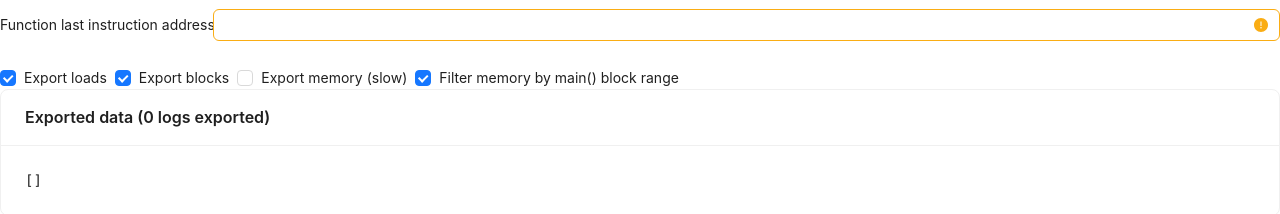
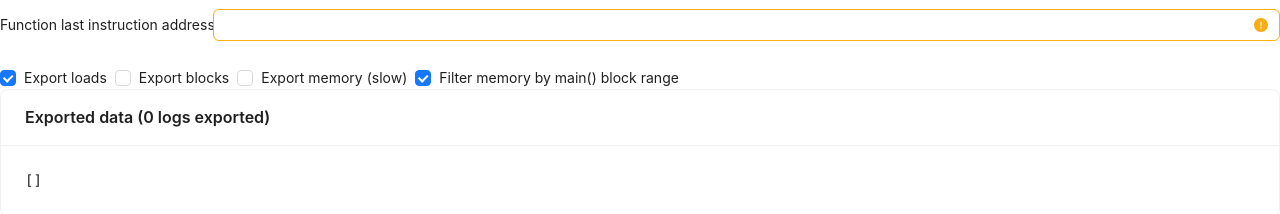
Before and after one commit to HugoJF/cache-simulator-tracergrind-parser, a React (Vite) app: page / in a window 1280 px wide. Shown: the part 356-570 px from the top of the page. Built offline with nearby package versions, Linux system fonts and the light colour scheme.

Commit message:
feat: do not export blocks by default

```diff
--- a/src/App.tsx
+++ b/src/App.tsx
@@ -19,7 +19,7 @@ function App() {
     const [mainEndAddressInput, setMainEndAddressInput] = useState<string>('');
 
     const [exportLoads, setExportLoads] = useState(true)
-    const [exportBlocks, setExportBlocks] = useState(true)
+    const [exportBlocks, setExportBlocks] = useState(false)
     const [exportMemory, setExportMemory] = useState(false)
     const [filterMemory, setFilterMemory] = useState(true)
 
```
